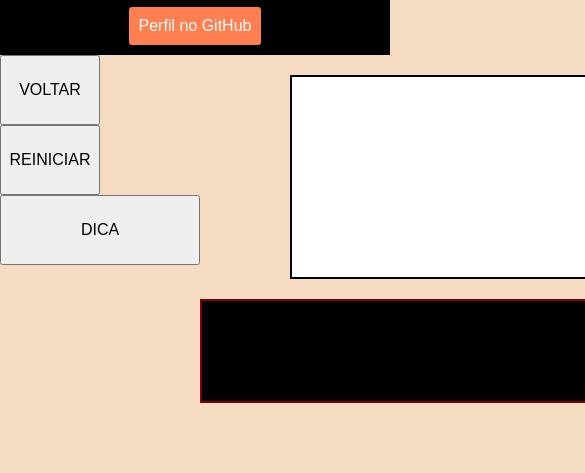
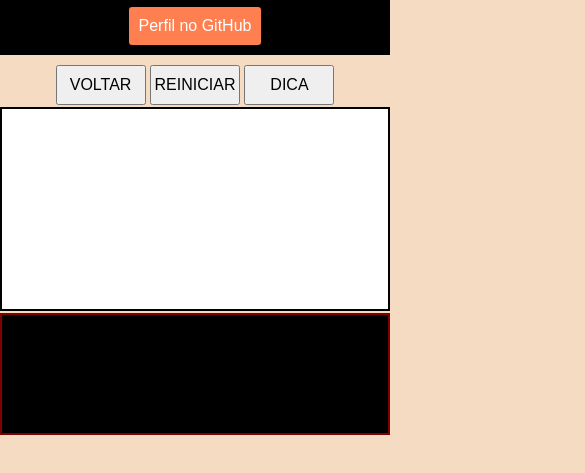
Before and after one commit to 1RodrigoSoares/Jogo-da-Forca-JS-, a plain HTML site: page pagJogo.html in a window 390 px wide. Shown: the part 113-586 px from the top of the page, 585 px wide, since content can reach past the window. Drawn offline with Linux system fonts and the light colour scheme.

Commit message:
Add reponsividade(todas as telas) a pagJogo

```diff
--- a/estilos/styleJogo.css
+++ b/estilos/styleJogo.css
@@ -33,21 +33,25 @@ body{
     background-color: #f4dbc1;
 }
 
-@media screen and (max-width:330px){
-    #titulo{
-        font-size: 1.2rem;
+@media screen and (max-width:900px){
+    #jogoTP{
+        display: flex;
+        flex-direction: column;
+        align-items: center;
+    }
+    #botoesTP{
+        height: 100%;
+        margin: 10px 0 0 0;
+    }
+    #telaTP{
+        margin: 20px;
+    }
+    #tecladoTP{
+        width: 604px;
+        height: 104px;
     }
 }
 
-@media screen and (max-width:635px){
-    .header{
-        justify-content: center;
-
-    }
-    h1{
-        font-size: 2rem;
-    }
-}
 
 #botaoVoltar,#botaoReiniciar{
     width: 100px;
@@ -67,6 +71,7 @@ body{
 }
 
 .teclado{
+    width: 100%;
     height: 100px;
     border: rgb(128, 0, 0) solid 2px;
     background-color: black;
@@ -79,3 +84,50 @@ body{
     grid-template-columns: 1fr 3fr 1fr;
     grid-template-rows: 1fr 1fr;
 }
+
+@media screen and (max-width:1082px){
+    #botaoDica{
+        width: 100px;
+    }
+
+}
+
+@media screen and (max-width:635px){
+    .header{
+        justify-content: center;
+
+    }
+    h1{
+        font-size: 2rem;
+    }
+    #tecladoTP{
+        width: 99%;
+        height: 118px;
+    }
+    #telaTP{
+        width: 99%;
+        margin: 2px;
+    }
+    #botaoDica{
+        width: 90px;
+        height: 40px;
+    }
+    #botaoVoltar,#botaoReiniciar{
+        width: 90px;
+        height: 40px;
+    }
+
+}
+
+@media screen and (max-width:340px){
+    #titulo{
+        font-size: 1.2rem;
+    }
+    #telaTP{
+        margin: 2px;
+    }
+    #tecladoTP{
+        width: 99%;
+        height: 125px;
+    }
+}
--- a/pagJogo.html
+++ b/pagJogo.html
@@ -21,16 +21,16 @@
         <a href="https://github.com/1RodrigoSoares" id="link2" target="_blank">Perfil no GitHub</a>
     </header>
     <section>
-        <article class="jogo">
-            <div class="botoes">
+        <article class="jogo" id="jogoTP">
+            <div class="botoes" id="botoesTP">
                 <a href="index.html" rel="prev"><button id="botaoVoltar">VOLTAR</button></a>
                 <button id="botaoReiniciar">REINICIAR</button>
                 <button id="botaoDica">DICA</button>
             </div>
-            <div class="tela">
+            <div class="tela" id="telaTP">
 
             </div>
-            <div class="teclado">
+            <div class="teclado" id="tecladoTP">
 
             </div>
         </article>
```
